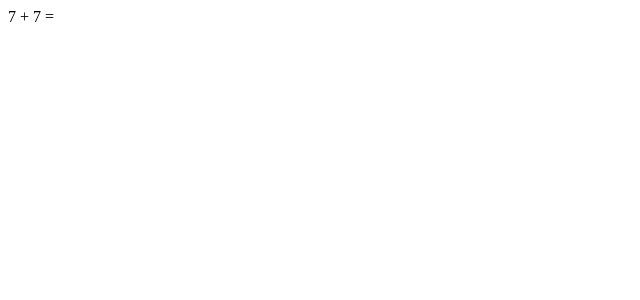
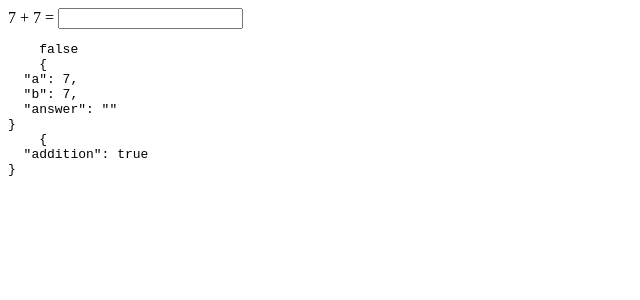
Before and after one commit to evgeniyp92/angular-learning, an Angular app in the folder mathform/: page / in a window 1280 px wide. Shown: the top 300 px of the page, without its empty margins (0-640 px from the left). Built offline with nearby package versions, Linux system fonts and the light colour scheme.

Commit message:
write custom validator

```diff
--- a/mathform/src/app/equation/equation.component.html
+++ b/mathform/src/app/equation/equation.component.html
@@ -1 +1,11 @@
-<form [formGroup]="mathForm">{{ a }} + {{ b }} =</form>
+<form [formGroup]="mathForm">
+  {{ a }} + {{ b }} = <input formControlName="answer" />
+</form>
+
+<div>
+  <pre>
+    {{ mathForm.valid }}
+    {{ mathForm.value | json }}
+    {{ mathForm.errors | json }}
+  </pre>
+</div>
--- a/mathform/src/app/equation/equation.component.ts
+++ b/mathform/src/app/equation/equation.component.ts
@@ -1,5 +1,10 @@
 import { Component } from '@angular/core';
-import { FormGroup, FormControl } from '@angular/forms';
+import {
+  FormGroup,
+  FormControl,
+  AbstractControl,
+  ValidationErrors,
+} from '@angular/forms';
 
 @Component({
   selector: 'app-equation',
@@ -7,11 +12,22 @@ import { FormGroup, FormControl } from '@angular/forms';
   styleUrl: './equation.component.css',
 })
 export class EquationComponent {
-  mathForm = new FormGroup({
-    a: new FormControl(this.randomNumber),
-    b: new FormControl(this.randomNumber),
-    answer: new FormControl(''),
-  });
+  mathForm = new FormGroup(
+    {
+      a: new FormControl(this.randomNumber),
+      b: new FormControl(this.randomNumber),
+      answer: new FormControl(''),
+    },
+    [
+      (form: AbstractControl): ValidationErrors | null => {
+        const { a, b, answer } = form.value;
+        if (a + b !== parseInt(answer)) {
+          return { addition: true }; // error case
+        }
+        return null; // success case
+      },
+    ]
+  );
 
   get randomNumber() {
     return Math.floor(Math.random() * 10);
```
